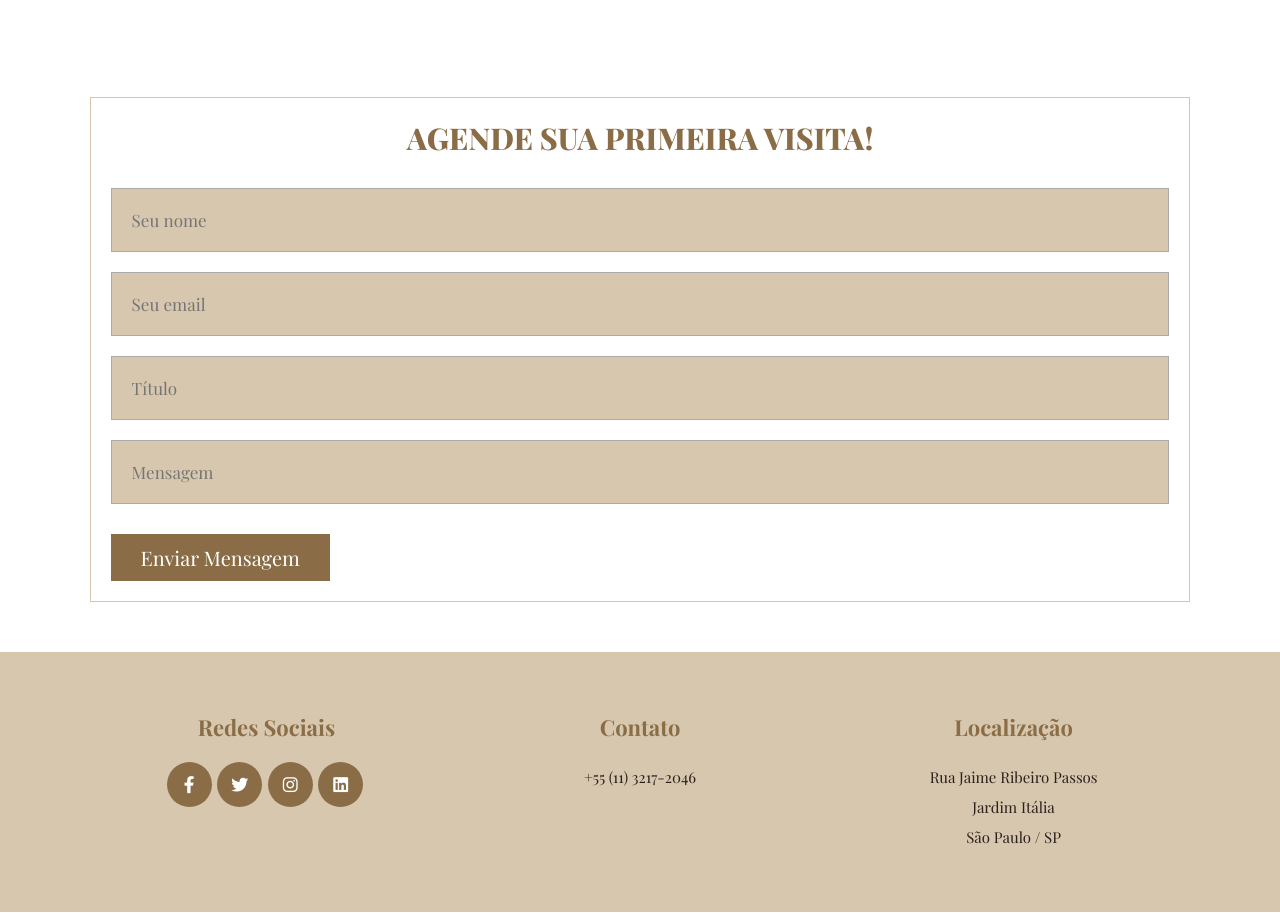
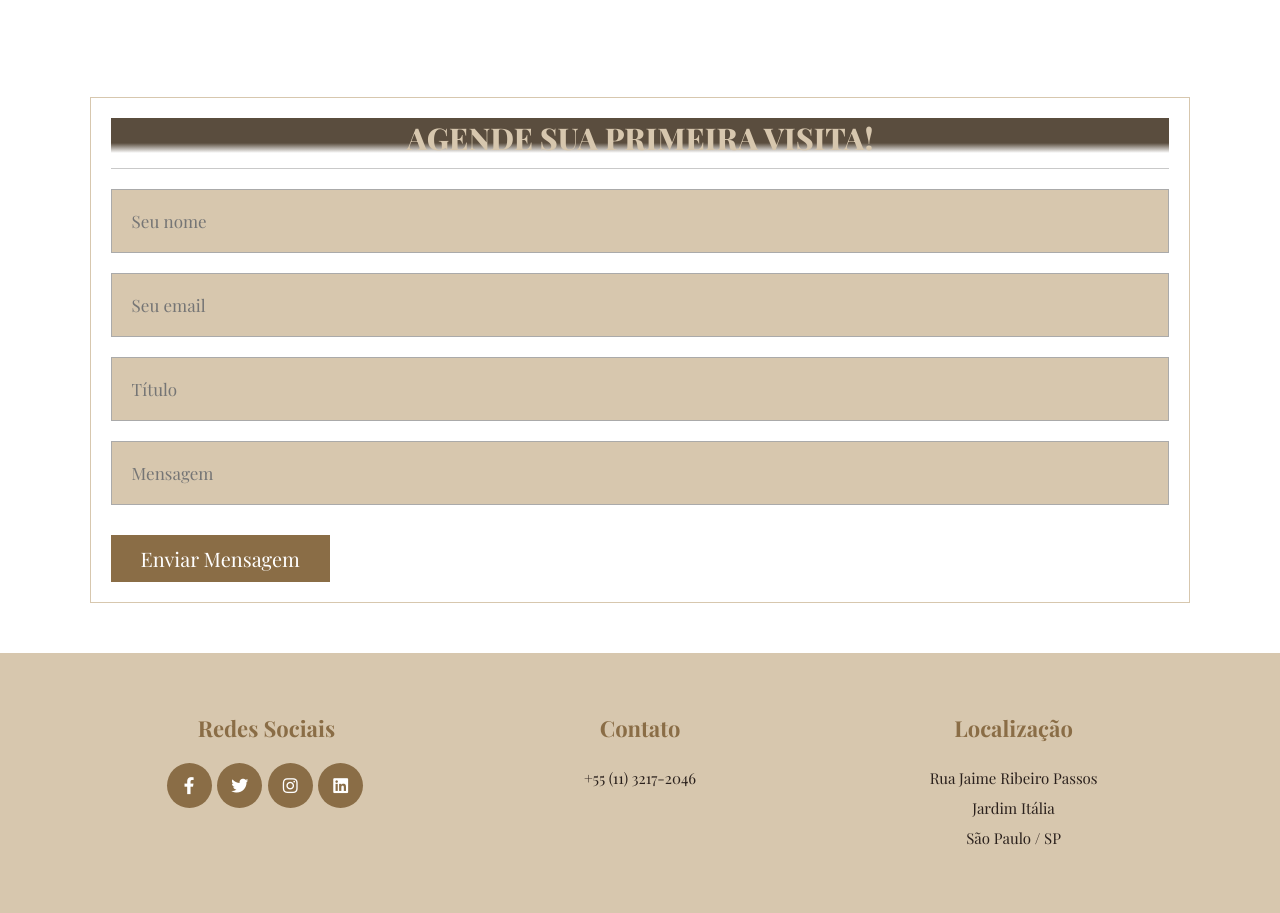
Before and after one commit to RaissaBarata/Unique-Studio, a plain HTML site: page index.html in a window 1280 px wide. Shown: the part 3420-4333 px from the top of the page. Drawn offline with nearby package versions, Linux system fonts and the light colour scheme; a web font is replaced by a local one.

Commit message:
aletações visita

```diff
--- a/style.css
+++ b/style.css
@@ -382,7 +382,6 @@ section {
 
 .visit .row .image img {
   width: 100%;
-  filter: grayscale(50%);
 }
 
 .visit .row form {
@@ -392,10 +391,15 @@ section {
 }
 
 .visit .row form h3 {
+  display: flex;
+  justify-content: center;
+  align-items: center;
+  border-bottom: 1px solid rgb(201, 201, 201);
+  background-image: linear-gradient(180deg, #5a4d3e 50%, transparent 70%);
   font-size: 3rem;
   font-weight: 800;
   text-align: center;
-  color: var(--primary-color);
+  color: var(--main-color);
   padding-bottom: 1rem;
   text-transform: uppercase;
 }
```
